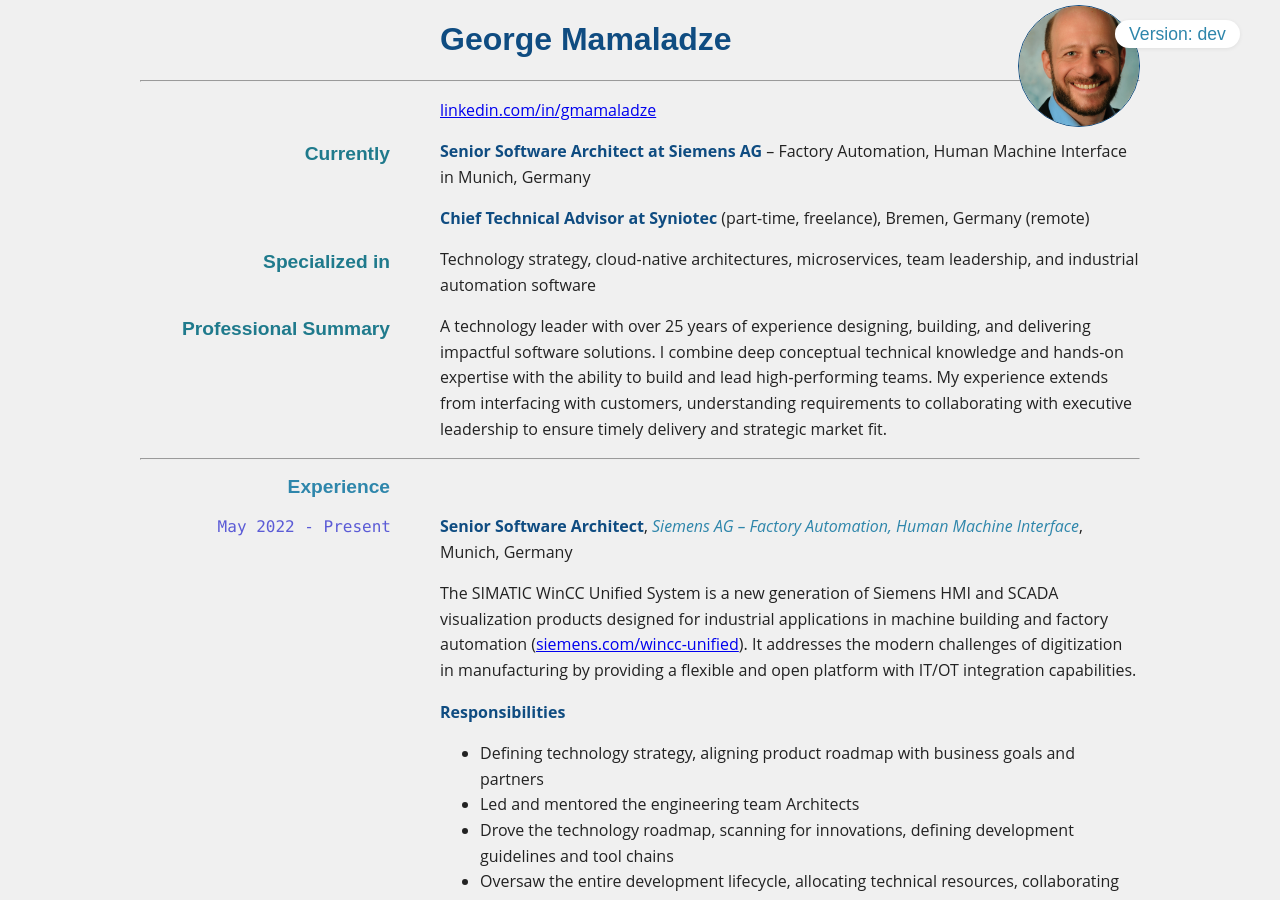
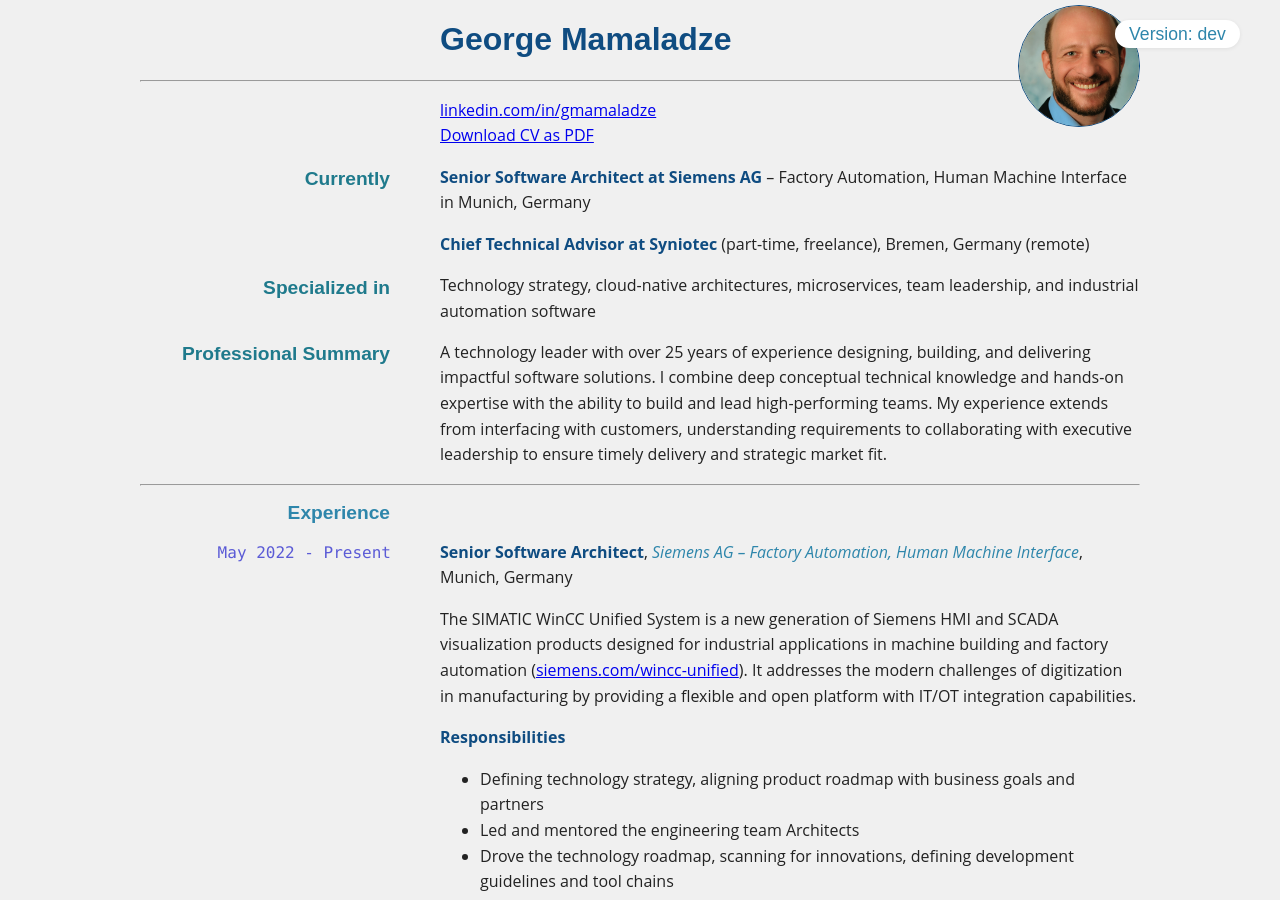
Before and after one commit to gmamaladze/george-mamaladze-cv, a Jekyll site: the page built from index.md, in a window 1280 px wide and 900 px high. Built offline with Jekyll 4.4.1, drawn with Linux system fonts in a browser that asks for light colours.

Commit message:
Added PDF download.

```diff
--- a/index.md
+++ b/index.md
@@ -10,6 +10,7 @@ permalink: /
 ---
 
 [linkedin.com/in/gmamaladze](https://www.linkedin.com/in/gmamaladze)
+[Download CV as PDF](George Mamaladze CV.pdf)
 
 ### Currently
 
```
Also changed, not shown: 1 other file.
